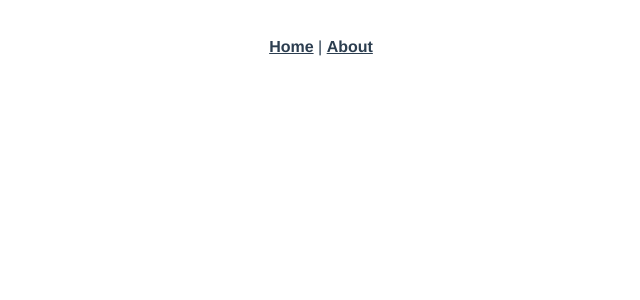
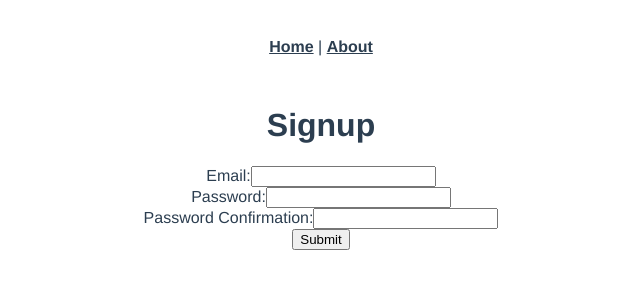
Before and after one commit to britt-sentiere/buoy_vue, a Vue app: page /signup in a window 1280 px wide. Shown: the top 300 px of the page, without its empty margins (319-959 px from the left). Built offline with nearby package versions, Linux system fonts and the light colour scheme.

Commit message:
added signup, login, and logout vues

```diff
--- a/package.json
+++ b/package.json
@@ -7,6 +7,7 @@
     "build": "vue-cli-service build"
   },
   "dependencies": {
+    "axios": "^0.19.0",
     "core-js": "^3.3.2",
     "vue": "^2.6.10",
     "vue-router": "^3.1.3"
--- a/src/main.js
+++ b/src/main.js
@@ -1,10 +1,14 @@
-import Vue from 'vue'
-import App from './App.vue'
-import router from './router'
+import Vue from "vue";
+import App from "./App.vue";
+import router from "./router";
+import axios from "axios";
 
-Vue.config.productionTip = false
+axios.defaults.baseURL =
+  process.env.NODE_ENV === "development" ? "http://localhost:3000" : "/";
+
+Vue.config.productionTip = false;
 
 new Vue({
   router,
   render: h => h(App)
-}).$mount('#app')
+}).$mount("#app");
--- a/src/router/index.js
+++ b/src/router/index.js
@@ -1,23 +1,19 @@
 import Vue from 'vue'
 import VueRouter from 'vue-router'
 import Home from '../views/Home.vue'
+import Signup from '../views/Signup.vue'
+import Login from '../views/Login.vue'
+import Logout from '../views/Logout.vue'
 
 Vue.use(VueRouter)
 
 const routes = [
-  {
-    path: '/',
-    name: 'home',
-    component: Home
-  },
-  {
-    path: '/about',
-    name: 'about',
-    // route level code-splitting
-    // this generates a separate chunk (about.[hash].js) for this route
-    // which is lazy-loaded when the route is visited.
-    component: () => import(/* webpackChunkName: "about" */ '../views/About.vue')
-  }
+
+   {path: "/signup", name: "signup", component: Signup },
+   {path: "/login", name: "login", component: Login },
+   {path: "/logout", name: "logout", component: Logout }
+
+
 ]
 
 const router = new VueRouter({
--- a/src/views/Home.vue
+++ b/src/views/Home.vue
@@ -1,18 +1,20 @@
 <template>
   <div class="home">
-    <img alt="Vue logo" src="../assets/logo.png">
-    <HelloWorld msg="Welcome to Your Vue.js App"/>
+    <h1>{{ message }}</h1>
   </div>
 </template>
 
+<style>
+</style>
+
 <script>
-// @ is an alias to /src
-import HelloWorld from '@/components/HelloWorld.vue'
-
 export default {
-  name: 'home',
-  components: {
-    HelloWorld
-  }
-}
+  data: function() {
+    return {
+      message: "Welcome to Vue.js!"
+    };
+  },
+  created: function() {},
+  methods: {}
+};
 </script>
--- /dev/null
+++ b/src/views/Login.vue
@@ -0,0 +1,55 @@
+<template>
+  <div class="login">
+    <div class="container">
+      <form v-on:submit.prevent="submit()">
+        <h1>Login</h1>
+        <ul>
+          <li class="text-danger" v-for="error in errors">{{ error }}</li>
+        </ul>
+        <div class="form-group">
+          <label>Email:</label>
+          <input type="text" class="form-control" v-model="username">
+        </div>
+        <div class="form-group">
+          <label>Password:</label>
+          <input type="password" class="form-control" v-model="password">
+        </div>
+        <input type="submit" class="btn btn-primary" value="Submit">
+      </form>
+    </div>
+  </div>
+</template>
+
+<script>
+import axios from "axios";
+export default {
+  data: function() {
+    return {
+      email: "",
+      password: "",
+      errors: []
+    };
+  },
+  methods: {
+    submit: function() {
+      var params = {
+        email: this.email,
+        password: this.password
+      };
+      axios
+        .post("/api/sessions", params)
+        .then(response => {
+          console.log("begin response haha");
+          axios.defaults.headers.common["Authorization"] = "Bearer " + response.data.jwt;
+          localStorage.setItem("jwt", response.data.jwt);
+          this.$router.push("/");
+        })
+        .catch(error => {
+          this.errors = ["Invalid username or password."];
+          this.email = "";
+          this.password = "";
+        });
+    }
+  }
+};
+</script>
--- /dev/null
+++ b/src/views/Logout.vue
@@ -0,0 +1,15 @@
+<template>
+  <div class="logout">
+  </div>
+</template>
+
+<script>
+import axios from "axios";
+export default {
+  created: function() {
+    delete axios.defaults.headers.common["Authorization"];
+    localStorage.removeItem("jwt");
+    this.$router.push("/");
+  }
+};
+</script>
--- /dev/null
+++ b/src/views/Signup.vue
@@ -0,0 +1,58 @@
+<template>
+  <div class="signup">
+    <div class="container">
+      <form v-on:submit.prevent="submit()">
+        <h1>Signup</h1>
+        <ul>
+          <li class="text-danger" v-for="error in errors">{{ error }}</li>
+        </ul>
+
+        <div class="form-group">
+          <label>Email:</label>
+          <input type="text" class="form-control" v-model="username">
+        </div>
+        <div class="form-group">
+          <label>Password:</label>
+          <input type="password" class="form-control" v-model="password">
+        </div>
+        <div class="form-group">
+          <label>Password Confirmation:</label>
+          <input type="password" class="form-control" v-model="passwordConfirmation">
+        </div>
+        <input type="submit" class="btn btn-primary" value="Submit">
+      </form>
+    </div>
+  </div>
+</template>
+
+<script>
+import axios from "axios";
+export default {
+  data: function() {
+    return {
+      email: "",
+      password: "",
+      passwordConfirmation: "",
+      errors: []
+    };
+  },
+  methods: {
+    submit: function() {
+      var params = {
+        email: this.email,
+        password: this.password,
+        password_confirmation: this.passwordConfirmation,
+      };
+
+      axios
+        .post("/api/users", params)
+        .then(response => {
+          this.$router.push("/login");
+        })
+        .catch(error => {
+          this.errors = error.response.data.errors;
+        });
+    }
+  }
+};
+</script>
```
Also changed, not shown: 1 other file (tests, documents, lock files or other folders).
